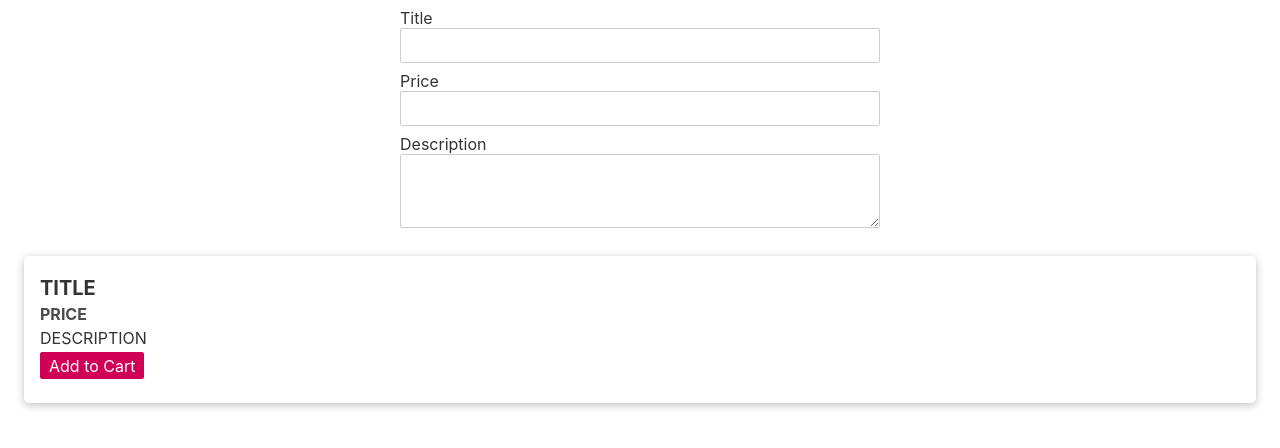
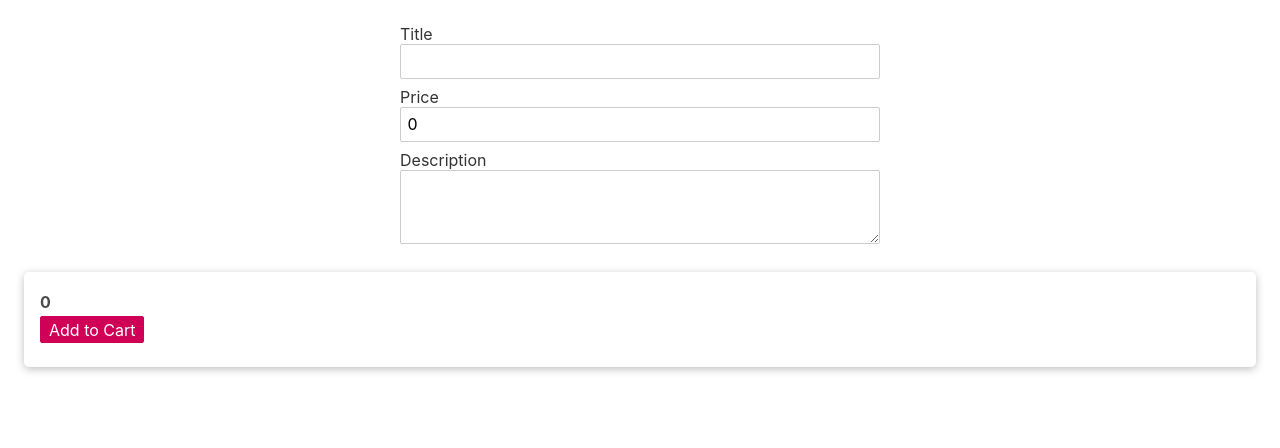
Before and after one commit to Annie-Huang/svelte-first-steps, a Svelte app: page / in a window 1280 px wide. Shown: the top 448 px of the page. Built offline with nearby package versions, Linux system fonts and the light colour scheme.

Commit message:
Add the bindings

```diff
--- a/src/App.svelte
+++ b/src/App.svelte
@@ -4,6 +4,10 @@
     let title = '';
     let price = 0;
     let description = '';
+
+    function setTitle(event) {
+        title = event.target.value;
+    }
 </script>
 
 <style>
@@ -17,19 +21,22 @@
     }
 </style>
 
+<!-- Can do on:click, on:blur, on:input        -->
+
+<p>{title}</p>
 <section>
     <div>
         <label for="title">Title</label>
-        <input type="text" id="title"/>
+        <input type="text" id="title" value="{title}" on:input="{setTitle}"/>
     </div>
     <div>
         <label for="price">Price</label>
-        <input type="number" id="price"/>
+        <input type="number" id="price" bind:value={price}/> <!-- svelte will convert the price into a number for us -->
     </div>
     <div>
         <label for="description">Description</label>
-        <textarea rows="3" id="description"></textarea>
+        <textarea rows="3" id="description" bind:value={description}></textarea>
     </div>
 </section>
 
-<Product/>
+<Product productTitle={title} productPrice={price} productDescription={description} />
--- a/src/Product.svelte
+++ b/src/Product.svelte
@@ -1,3 +1,9 @@
+<script>
+    export let productTitle;
+    export let productDescription;
+    export let productPrice;
+</script>
+
 <style>
     div {
         margin: 1rem;
@@ -38,8 +44,8 @@
 </style>
 
 <div>
-    <h1>TITLE</h1>
-    <h2>PRICE</h2>
-    <p>DESCRIPTION</p>
+    <h1>{productTitle}</h1>
+    <h2>{productPrice}</h2>
+    <p>{productDescription}</p>
     <button>Add to Cart</button>
 </div>
```
